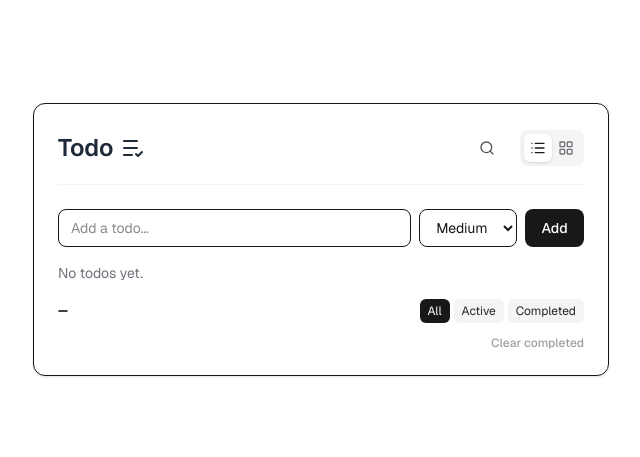
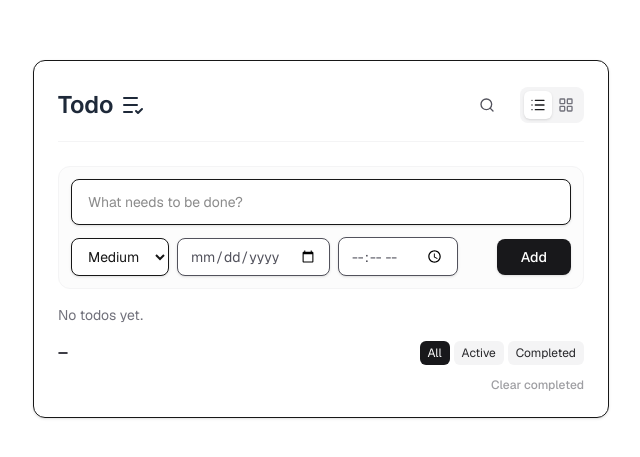
Before and after one commit to DEVelopeRuhela/next-todo-app, a Next.js app: page / in a window 1280 px wide. Shown: the part 161-618 px from the top of the page, without its empty margins (319-959 px from the left). Built offline with nearby package versions, Linux system fonts and the light colour scheme.

Commit message:
added time and date to input features and also handled errors during input

```diff
--- a/app/Providers.tsx
+++ b/app/Providers.tsx
@@ -4,6 +4,7 @@
 
 import { QueryClient, QueryClientProvider } from "@tanstack/react-query";
 import { useState } from "react";
+import { Toaster } from "react-hot-toast";
 
 export default function Providers({
   children,
@@ -26,6 +27,9 @@ export default function Providers({
   );
 
   return (
-    <QueryClientProvider client={queryClient}>{children}</QueryClientProvider>
+    <QueryClientProvider client={queryClient}>
+      <Toaster position="bottom-center" />
+      {children}
+    </QueryClientProvider>
   );
 }
--- a/app/components/todo/TodoApp.tsx
+++ b/app/components/todo/TodoApp.tsx
@@ -68,7 +68,9 @@ export default function TodoApp() {
 
         <div className={viewMode === "matrix" ? "max-w-xl mx-auto" : ""}>
           <TodoInput
-            onAdd={(text: string, priority: string) => addTodo.mutate({text, priority})}
+            onAdd={async (text: string, priority: string, targetDate:string, targetTime:string) => {
+              await addTodo.mutateAsync({text, priority, targetDate, targetTime});
+            }}
             disabled={addTodo.isPending}
           />
         </div>
--- a/app/components/todo/TodoInput.tsx
+++ b/app/components/todo/TodoInput.tsx
@@ -1,53 +1,79 @@
 "use client";
 
 import { useState } from "react";
+import toast from "react-hot-toast";
 
 
 export const TodoInput = ({
   onAdd,
   disabled,
 }: {
-  onAdd: (text: string, priority: string) => void;
+  onAdd: (text: string, priority: string, targetDate:string, targetTime:string ) => Promise<void>;
   disabled?: boolean;
 }) => {
+  const [targetDate, setTargetDate] = useState<string>("");
+  const [targetTime, setTargetTime] = useState<string>("");
   const [text, setText] = useState("");
   const [priority, setPriority] = useState("Medium");
-  const submit = (e: React.FormEvent<HTMLFormElement>) => {
 
+  const submit = async (e: React.FormEvent<HTMLFormElement>) => {
     e.preventDefault();
     const trimmed = text.trim();
-    if (!trimmed) return;
-    onAdd(trimmed, priority);
+
+    try {
+      await onAdd(trimmed, priority, targetDate, targetTime);
       setText("");
       setPriority("Medium");
+      setTargetDate("");
+      setTargetTime("");
+    } catch (err: any) {
+      toast.error(err.message || "Something went wrong!");
+    }
   }
 
   return (
-    <form onSubmit={submit} className="grid grid-cols-[6fr_1.5fr_1fr]  gap-2">
+    <form onSubmit={submit} className="flex flex-col gap-3 bg-zinc-50/50 p-3 rounded-xl border border-zinc-100">
       <input
         value={text}
         onChange={(e) => setText(e.target.value)}
-        placeholder="Add a todo…"
-        className="flex-1 rounded-lg border bg-white px-3 py-2 text-sm outline-none focus:ring-2 focus:ring-zinc-300"
-
+        placeholder="What needs to be done?"
+        className="w-full rounded-lg border bg-white px-4 py-3 text-sm outline-none focus:ring-2 focus:ring-zinc-300 transition-all shadow-sm"
         disabled={disabled}
       />
+
+      <div className="flex flex-wrap md:flex-nowrap items-center gap-2">
         <select
-        className="flex-1 rounded-lg border bg-white px-3 py-2 text-sm outline-none focus:ring-2 focus:ring-zinc-300"
-        onChange = {(e) => setPriority(e.target.value)}
-        value = {priority}
+          className="flex-1 md:flex-none rounded-lg border bg-white px-3 py-2 text-sm outline-none focus:ring-2 focus:ring-zinc-300 shadow-sm"
+          onChange={(e) => setPriority(e.target.value)}
+          value={priority}
         >
           <option>High</option>
           <option>Medium</option>
           <option>Low</option>
         </select>
+
+        <input
+          type="date"
+          className="flex-1 md:flex-none rounded-lg border bg-white px-3 py-2 text-sm outline-none focus:ring-2 focus:ring-zinc-300 shadow-sm text-zinc-600"
+          onChange={(e) => setTargetDate(e.target.value)}
+          value={targetDate}
+        />
+
+        <input
+          type="time"
+          className="flex-1 md:flex-none rounded-lg border bg-white px-3 py-2 text-sm outline-none focus:ring-2 focus:ring-zinc-300 shadow-sm text-zinc-600"
+          onChange={(e) => setTargetTime(e.target.value)}
+          value={targetTime}
+        />
+
         <button
           type="submit"
           disabled={disabled}
-        className="rounded-lg bg-zinc-900 px-3 py-2 text-sm font-medium text-white disabled:opacity-50"
+          className="w-full md:w-auto md:ml-auto rounded-lg bg-zinc-900 px-6 py-2 text-sm font-medium text-white disabled:opacity-50 hover:bg-zinc-800 transition-colors shadow-sm"
         >
           Add
         </button>
+      </div>
     </form>
   );
 }
--- a/app/todo/storage.ts
+++ b/app/todo/storage.ts
@@ -19,6 +19,8 @@ export function loadTodosFromStorage(): Todo[] {
         createdAt: typeof t.createdAt === "number" ? t.createdAt : Date.now(),
         completedAt: typeof t.completedAt === "number" ? t.completedAt : undefined,
         priority: t.priority,
+        targetDate: t.targetDate,
+        targetTime: t.targetTime,
       }));
   } catch {
     return [];
--- a/app/todo/todoApi.ts
+++ b/app/todo/todoApi.ts
@@ -14,10 +14,14 @@ export async function listTodos(): Promise<Todo[]> {
   return todos;
 }
 
-export async function addTodo(text: string, priority: string): Promise<Todo> {
+export async function addTodo(text: string, priority: string, targetDate:string, targetTime: string): Promise<Todo> {
   const trimmed = text.trim();
+  console.log(targetDate,targetTime)
   if (!trimmed) throw new Error("Todo text is empty");
 
+  if((!targetDate) && (!targetTime)) throw new Error("Please mention target date and time");
+  if((targetDate) && (!targetTime)) throw new Error("Target Time is required");
+  if((!targetDate) && (targetTime)) throw new Error("Target Date is required");
   const todos = loadTodosFromStorage();
   const todo: Todo = {
     id: createId(),
@@ -25,6 +29,8 @@ export async function addTodo(text: string, priority: string): Promise<Todo> {
     completed: false,
     createdAt: Date.now(),
     priority: priority,
+    targetDate: targetDate,
+    targetTime: targetTime,
   };
   const next = [todo, ...todos];
   saveTodosToStorage(next);
--- a/app/todo/todoQueries.ts
+++ b/app/todo/todoQueries.ts
@@ -20,7 +20,7 @@ export function useTodos() {
 export function useAddTodo() {
   const queryClient = useQueryClient();
   return useMutation({
-    mutationFn: (data : {text: string, priority: string}) => addTodo(data.text, data.priority),
+    mutationFn: (data : {text: string, priority: string, targetDate: string, targetTime: string}) => addTodo(data.text, data.priority, data.targetDate, data.targetTime),
     onSuccess: () => {
       queryClient.invalidateQueries({ queryKey: todoQueryKeys.all() });
     },
--- a/app/todo/types.ts
+++ b/app/todo/types.ts
@@ -7,6 +7,8 @@ export type Todo = {
   createdAt: number;
   completedAt?: number;
   priority: string;
+  targetDate: string;
+  targetTime: string;
 };
 
 export type TodoFilter = "all" | "active" | "completed";
--- a/package.json
+++ b/package.json
@@ -13,7 +13,8 @@
     "lucide-react": "^1.17.0",
     "next": "16.2.9",
     "react": "19.2.4",
-    "react-dom": "19.2.4"
+    "react-dom": "19.2.4",
+    "react-hot-toast": "^2.6.0"
   },
   "devDependencies": {
     "@tailwindcss/postcss": "^4",
```
Also changed, not shown: 1 other file (tests, documents, lock files or other folders). Lines whose indentation alone changed are shown as unchanged.
